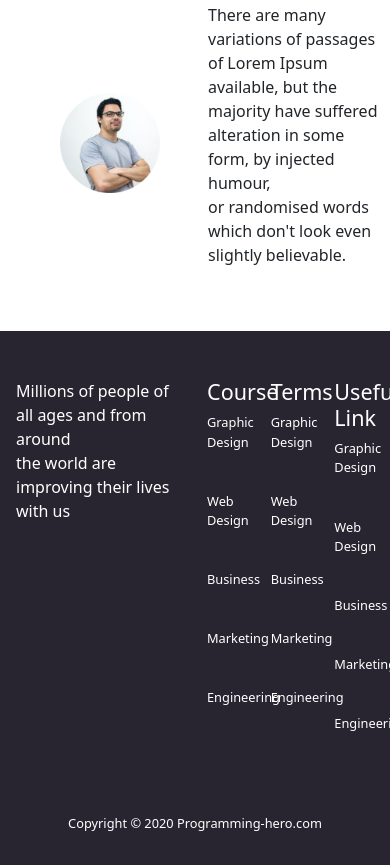
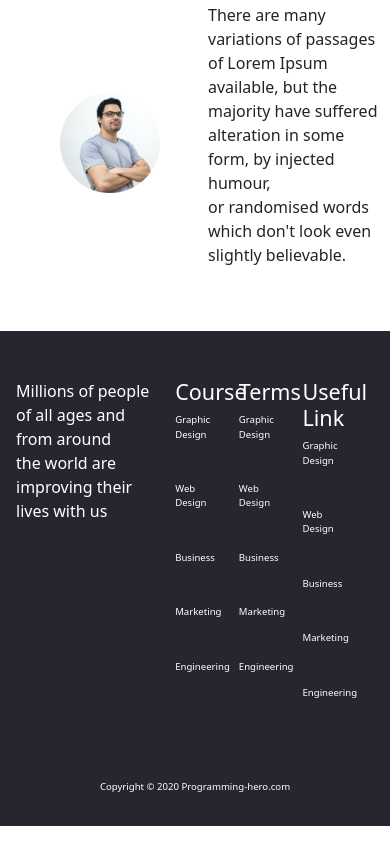
Before and after one commit to Forhad2k/project1, a plain HTML site: page index.html in a window 390 px wide. Shown: the part 3730-4595 px from the top of the page. After the commit the page ends 4556 px from the top, so only its background shows below. Drawn offline with nearby package versions, Linux system fonts and the light colour scheme.

Commit message:
change footer responsibility

```diff
--- a/index.html
+++ b/index.html
@@ -168,8 +168,8 @@
     </div>
     <!--end-->
     <div class="footer">
-    <div class="container d-grid px-3 py-5 footer text-white"> <div class="row">
-        <div class="footer-item1 col-6">Millions of people of all ages and from around <br>
+    <div class="container d-grid px-3 py-5 footer text-white"> <div class="row g-sm-1">
+        <div class="footer-item1 col-5">Millions of people of all ages and from around <br>
             the world are improving their lives with us</div>
         <div class="footer-item2 col-2"><h4>Course</h4>
             <p>Graphic Design</p> <br>
--- a/style.css
+++ b/style.css
@@ -71,7 +71,11 @@
         margin-top: 12rem !important;
     }
     .footer p{
-        font-size: 0.8rem;
+        font-size: 0.6rem;
+
+    }
+    .footer .row > div{
+
     }
 
 }
```
